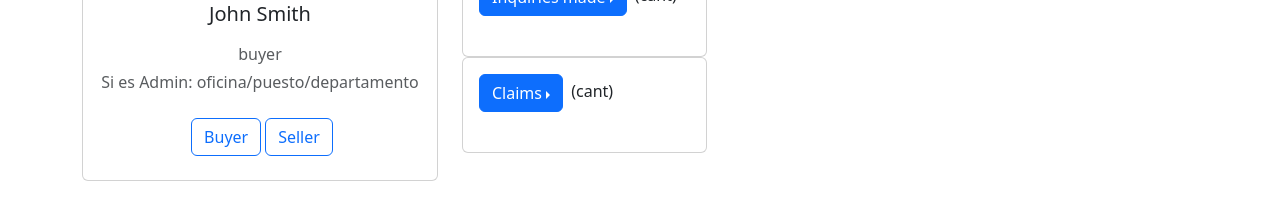
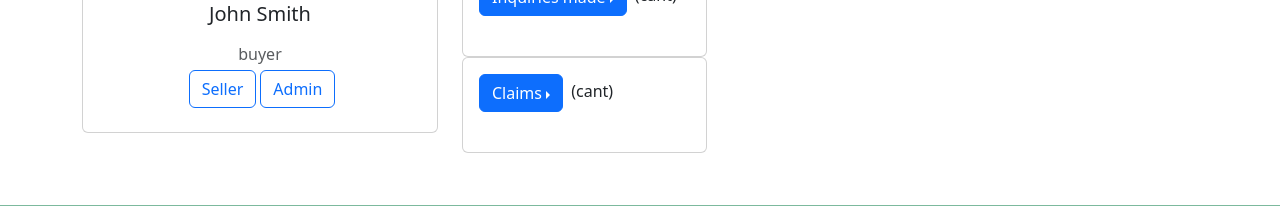
Before and after one commit to Felipesch96/PF-H-Buy, a React (Create React App) app in the folder client/: page /profile in a window 1280 px wide. Shown: the part 388-594 px from the top of the page. Built offline with nearby package versions, Linux system fonts and the light colour scheme.

Commit message:
almost done client/seller profiles

```diff
--- a/client/src/components/views/profiles/profileComponent/ProfileComponent.jsx
+++ b/client/src/components/views/profiles/profileComponent/ProfileComponent.jsx
@@ -6,7 +6,7 @@ import SellerProfile from "../sellerProfile/SellerProfile";
 const ProfileComponent = () => {
 
   const isSeller = 1;
-  const isAdmin = 0;
+  const isAdmin = 1;
   const [userType, setUserType] = useState("buyer");
 
   const buyerButton = () =>{
@@ -33,25 +33,22 @@ const ProfileComponent = () => {
                     class="rounded-circle img-fluid" style={{ width: "150px;" }} />
                   <h5 class="my-3">John Smith</h5>
                   <p class="text-muted mb-1">{userType}</p>
-                  <p class="text-muted mb-4">
-                    Si es Admin: oficina/puesto/departamento
-                  </p>
                   <div class="d-flex justify-content-center mb-2">
-                    {isSeller?<button
+                    {isSeller && userType!== "buyer"?<button
                       type="button"
                       class="btn btn-outline-primary ms-1"
                       onClick={() => buyerButton()}
                     >
                       Buyer
                     </button>:null}
-                    {isSeller?<button
+                    {isSeller && userType!== "seller"?<button
                       type="button"
                       class="btn btn-outline-primary ms-1"
                       onClick={() => sellerButton()}
                     >
                       Seller
                     </button>:null}
-                    {isAdmin?<button
+                    {isAdmin && userType!== "admin"?<button
                       type="button"
                       class="btn btn-outline-primary ms-1"
                       onClick={() => adminButton()}
```
